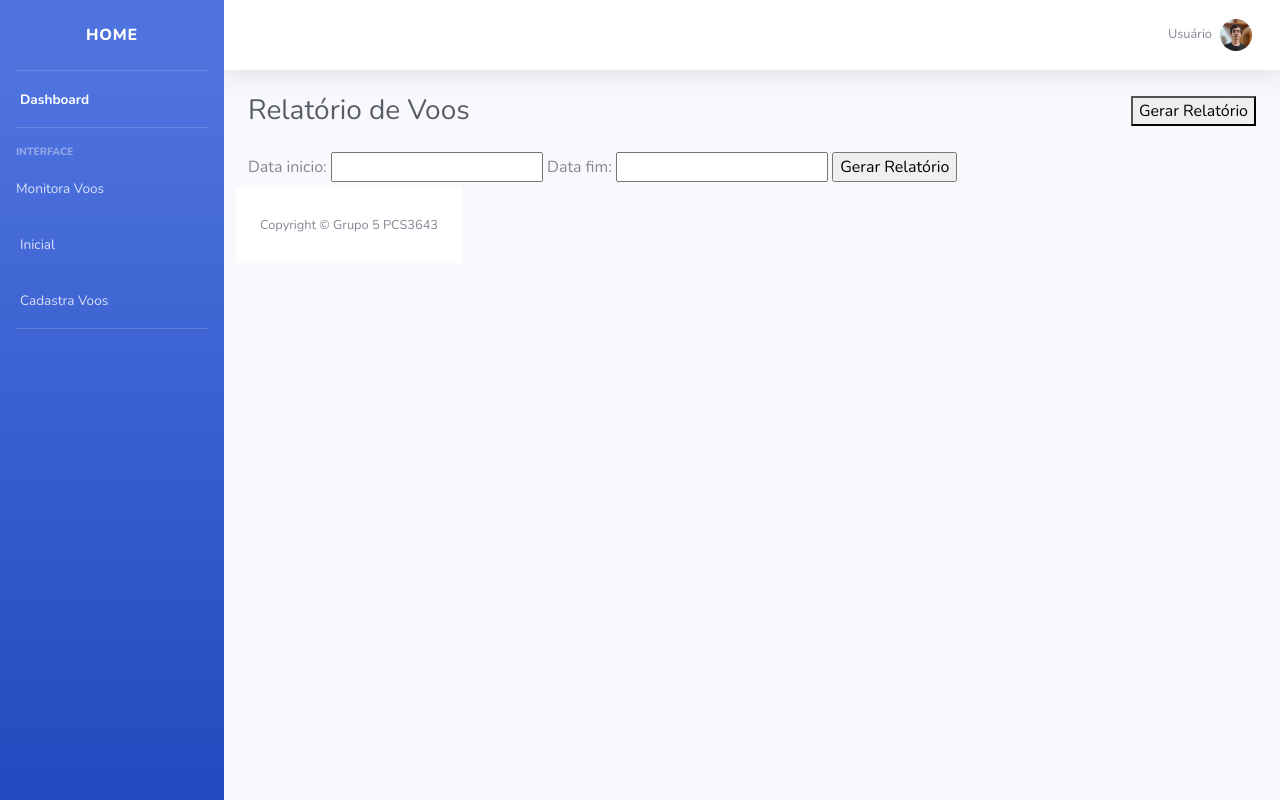
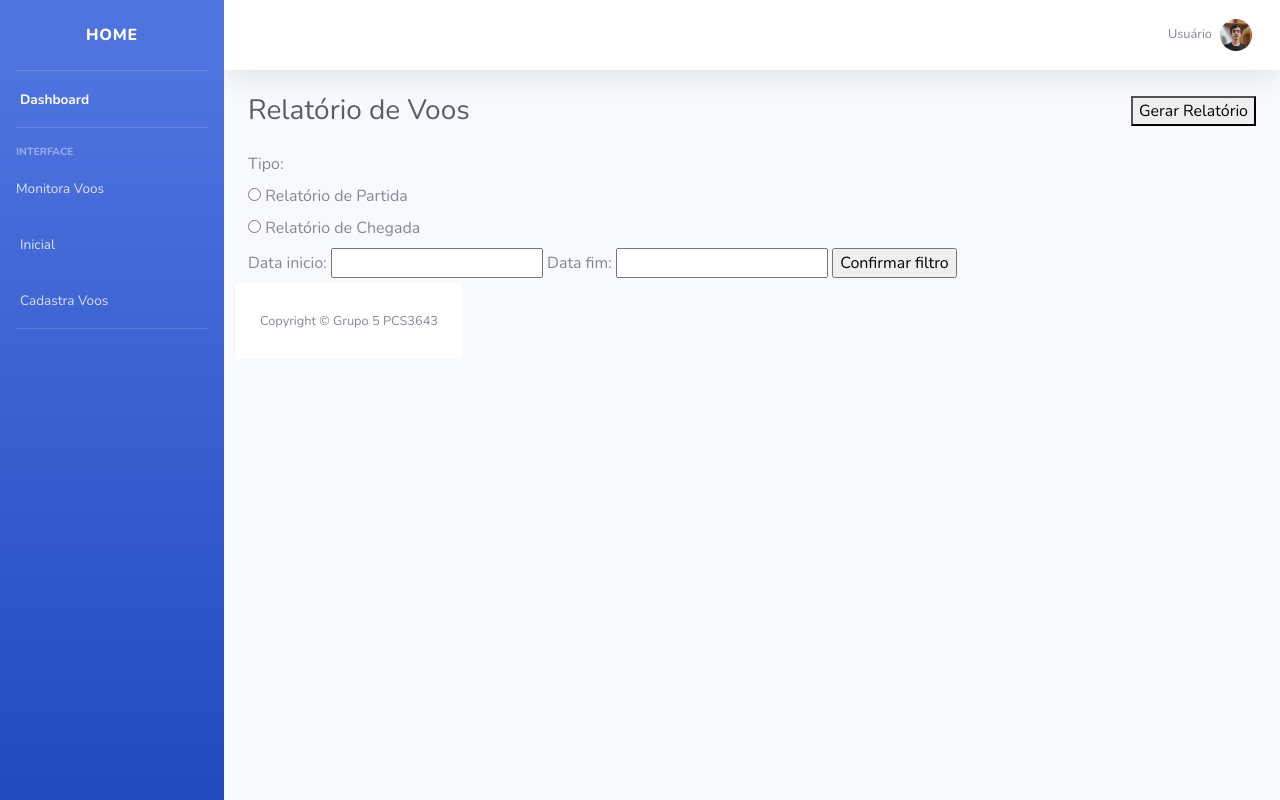
Before and after one commit to Flute-Gamer/Django-Webapp, a Django app: page /relatorios in a window 1280 px wide. Run offline with Django 4.2, Linux system fonts and the light colour scheme; some libraries are stand-ins or nearby versions.

Commit message:
Relatorio alterações: Quebrado ainda

```diff
--- a/book/forms.py
+++ b/book/forms.py
@@ -12,5 +12,8 @@ class Codigo_Voo_Monitora(forms.Form):
     codigo_voo = forms.IntegerField(min_value=0)
 
 class DateTimeField_ERelatorio(forms.Form):
+    CHOICES=[('partida','Relatório de Partida'),
+         ('chegada','Relatório de Chegada')]
+    tipo = forms.ChoiceField(choices=CHOICES, widget=forms.RadioSelect)
     data_inicio = forms.DateTimeField(error_messages={'invalid': "Esta data é inválida!"})
     data_fim = forms.DateTimeField(error_messages={'invalid': "Esta data é inválida!"})
--- a/book/models.py
+++ b/book/models.py
@@ -28,7 +28,6 @@ class Funcionario(models.Model): ##cara da companhia
     salario = models.IntegerField(null = False)
     endereco = models.CharField(max_length=200, null=False)
     senha = models.CharField(max_length=40, null=False)
-    tentativas_login = models.CharField(max_length=4,null=False)
     class Meta:
         db_table = 'funcionario'
 
--- a/book/views.py
+++ b/book/views.py
@@ -106,6 +106,10 @@ def relatorios(request):
         context = {
             'form' : form
         }
+        data_inicio = form.cleaned_data['data_inicio']
+        data_fim = form.cleaned_data['data_fim']
+        tipo_relatorio =  form.cleaned_data['tipo']
+        retornaRelatorioPDF(request,tipo_relatorio,data_inicio,data_fim)
         return render(request, "relatorios.html",context)
 
 def escolheVooMonitorado(request):
@@ -233,10 +237,11 @@ def mostra_chegada_real(codigo_voo):
     return ('Chegada real: '+ str(voo.chegada_real))
 
 
-def retornaRelatorioPDF(request):
+def retornaRelatorioPDF(request,tipo,data_inicio,data_fim):
+    print(data_inicio)
+    print(data_fim)
 
-
-    relatorio = GeradorRelatorio(None, None, None) #GeradorRelatorio(tipo, inicio, fim)
+    relatorio = GeradorRelatorio(tipo=tipo, inicio=data_inicio, fim=data_fim) #GeradorRelatorio(tipo, inicio, fim)
     #                 tipo é um boolean (0 para Partidas e 1 para Chegadas)
     #                 inicio e fim sao datetimes na forma AAAA/MM/DD-HH:MM:SS
     #                 (Utilizar a seguinte parte da documentação: https://docs.djangoproject.com/en/4.1/ref/forms/fields/#datetimefield )
--- a/template/relatorios.html
+++ b/template/relatorios.html
@@ -215,7 +215,7 @@
 
                             {{ form }}
 
-                            <input type="submit" value="Gerar Relatório">
+                            <input type="submit" value="Confirmar filtro">
                         </form>
                     <!-- Content Row -->
                     <div class="row">
```
Also changed, not shown: book/class_GeradorRelatorio.py (+18 -9 lines).
